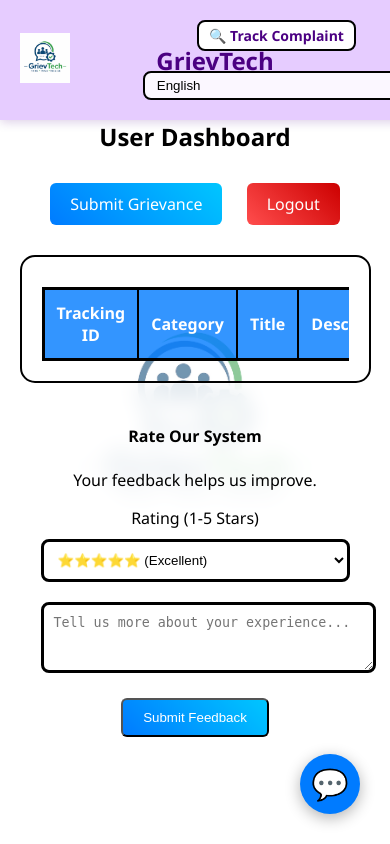
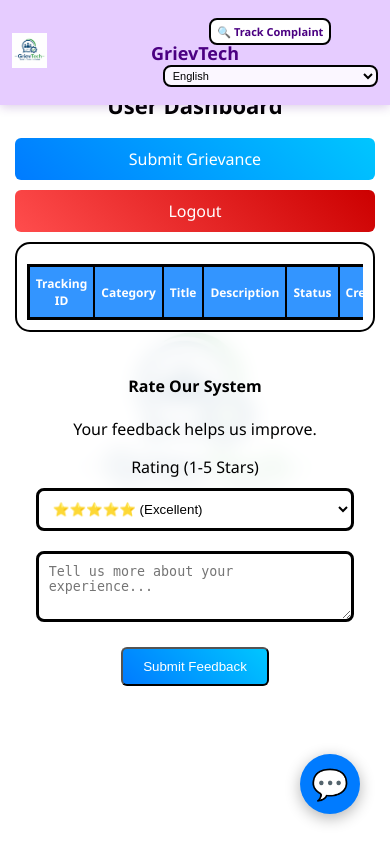
Before and after one commit to ranganathtg/dbms-project, a Flask app: page /dashboard in a window 390 px wide. Run offline with Flask 3, Linux system fonts and the light colour scheme; the visitor is signed in with stand-in values (Sample User, id 1); data that the repository does not hold is empty; parts of the project's set-up code (start-up, migrations or seed data) failed here and were passed over; some libraries are stand-ins or nearby versions.

Commit message:
MBILE RESPONSE

```diff
--- a/static/css/style.css
+++ b/static/css/style.css
@@ -1,3 +1,8 @@
+/* 🔹 GLOBAL BOX SIZING */
+*, *::before, *::after {
+    box-sizing: border-box;
+}
+
 /* 🔹 BODY BACKGROUND */
 body {
     font-family: 'Segoe UI', Arial, sans-serif;
@@ -311,3 +316,110 @@ input:focus,
     border: 2px solid black;
     height: 350px;
 }
+
+/* 🔹 MOBILE RESPONSIVE STYLES */
+@media (max-width: 768px) {
+    body {
+        padding-top: 70px;
+    }
+
+    .top-header {
+        padding: 8px 12px;
+    }
+
+    .title {
+        font-size: 18px;
+    }
+
+    .logo img {
+        height: 35px;
+    }
+
+    .lang {
+        gap: 4px !important;
+    }
+
+    .lang a.btn {
+        padding: 4px 6px !important;
+        font-size: 11px !important;
+    }
+
+    .lang select {
+        padding: 2px 4px !important;
+        font-size: 11px !important;
+    }
+
+    .dashboard-container {
+        width: 95%;
+        margin: 20px auto;
+        padding: 0 5px;
+    }
+
+    .table-box, .table-responsive {
+        padding: 10px;
+        overflow-x: auto;
+        -webkit-overflow-scrolling: touch;
+    }
+
+    table th, table td {
+        padding: 8px 6px;
+        font-size: 12px;
+    }
+
+    .actions {
+        display: flex;
+        flex-direction: column;
+        gap: 10px;
+        margin: 10px 0;
+    }
+
+    .actions .btn {
+        width: 100%;
+        margin: 0;
+        text-align: center;
+    }
+}
+
+@media (max-width: 576px) {
+    .timeline-container {
+        margin: 25px 0;
+    }
+
+    .timeline-step {
+        width: 28px;
+        height: 28px;
+        font-size: 10px;
+        border-width: 3px;
+    }
+
+    .timeline-label {
+        font-size: 8px;
+        top: 32px;
+    }
+
+    .card {
+        padding: 15px !important;
+    }
+
+    h2 {
+        font-size: 22px;
+    }
+
+    h3 {
+        font-size: 18px;
+    }
+
+    .analytics-grid {
+        grid-template-columns: 1fr;
+        gap: 15px;
+    }
+
+    .chart-row {
+        grid-template-columns: 1fr;
+        gap: 20px;
+    }
+
+    .chart-box {
+        height: 280px;
+    }
+}
--- a/templates/admin_analytics.html
+++ b/templates/admin_analytics.html
@@ -2,6 +2,7 @@
 <html>
 
 <head>
+    <meta name="viewport" content="width=device-width, initial-scale=1.0">
     <title>Admin Analytics Dashboard</title>
 
     <!-- Bootstrap -->
--- a/templates/admin_dashboard.html
+++ b/templates/admin_dashboard.html
@@ -2,6 +2,7 @@
 <html>
 
 <head>
+    <meta name="viewport" content="width=device-width, initial-scale=1.0">
     <title>{{ _('admin_dashboard') }}</title>
 
     <!-- Bootstrap -->
--- a/templates/dashboard.html
+++ b/templates/dashboard.html
@@ -2,6 +2,7 @@
 <html>
 
 <head>
+    <meta name="viewport" content="width=device-width, initial-scale=1.0">
     <title>User Dashboard</title>
 
     <!-- CSS -->
--- a/templates/login.html
+++ b/templates/login.html
@@ -2,6 +2,7 @@
 <html>
 
 <head>
+    <meta name="viewport" content="width=device-width, initial-scale=1.0">
     <title>{{ _('login') }}</title>
 
     <!-- Bootstrap -->
@@ -44,7 +45,7 @@
     </div>
     <div class="container d-flex justify-content-center align-items-center vh-100">
 
-        <div class="form-container glass-card" style="width: 350px;">
+        <div class="form-container glass-card" style="max-width: 350px; width: 100%;">
 
             <!-- 🔹 Title -->
             <h3 class="text-center mb-3">{{ _('login') }}</h3>
--- a/templates/map.html
+++ b/templates/map.html
@@ -2,6 +2,7 @@
 <html>
 
 <head>
+    <meta name="viewport" content="width=device-width, initial-scale=1.0">
     <title>Grievance Map Zones</title>
     <link href="https://cdn.jsdelivr.net/npm/bootstrap@5.3.0/dist/css/bootstrap.min.css" rel="stylesheet">
     <link rel="stylesheet" href="https://unpkg.com/leaflet@1.9.4/dist/leaflet.css" />
--- a/templates/officer_dashboard.html
+++ b/templates/officer_dashboard.html
@@ -2,6 +2,7 @@
 <html>
 
 <head>
+    <meta name="viewport" content="width=device-width, initial-scale=1.0">
     <title>Officer Dashboard - {{ department }}</title>
 
     <!-- Bootstrap -->
--- a/templates/register.html
+++ b/templates/register.html
@@ -2,6 +2,7 @@
 <html>
 
 <head>
+    <meta name="viewport" content="width=device-width, initial-scale=1.0">
     <title>{{ _('register') }}</title>
 
     <!-- Bootstrap -->
@@ -44,7 +45,7 @@
     <div class="container d-flex justify-content-center align-items-center vh-100">
 
         <!-- 🔥 FIXED HERE -->
-        <div class="form-container glass-card" style="width: 350px;">
+        <div class="form-container glass-card" style="max-width: 350px; width: 100%;">
 
             <h3 class="text-center mb-3">{{ _('register') }}</h3>
 
--- a/templates/submit.html
+++ b/templates/submit.html
@@ -2,6 +2,7 @@
 <html>
 
 <head>
+    <meta name="viewport" content="width=device-width, initial-scale=1.0">
     <title>Submit Grievance</title>
 
     <!-- Bootstrap (optional but improves UI) -->
@@ -17,7 +18,7 @@
 
     <div class="container d-flex justify-content-center mt-5">
 
-        <div class="card p-4 shadow" style="width: 500px;">
+        <div class="card p-4 shadow" style="max-width: 500px; width: 100%;">
 
             <h2 class="text-center mb-3">{{ _('submit') }}</h2>
 
```
Also changed, not shown: templates/track.html (+18 -3 lines).
